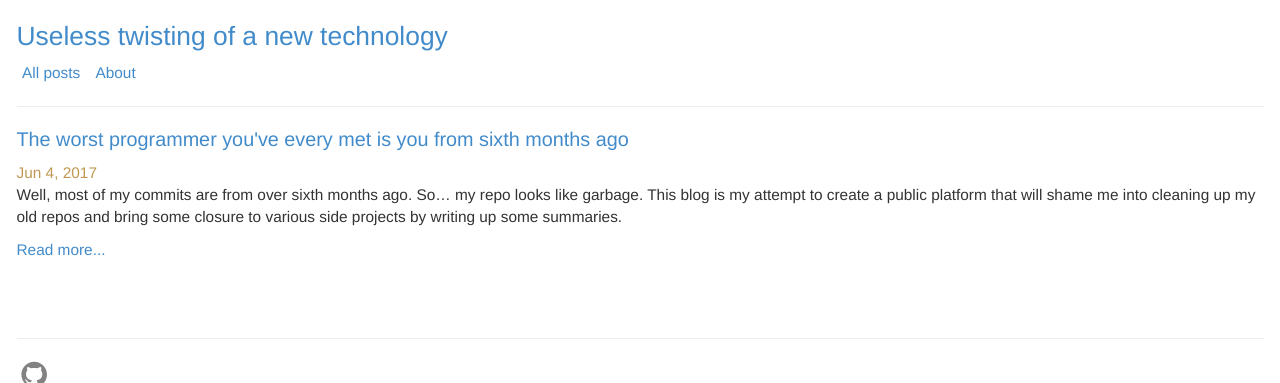
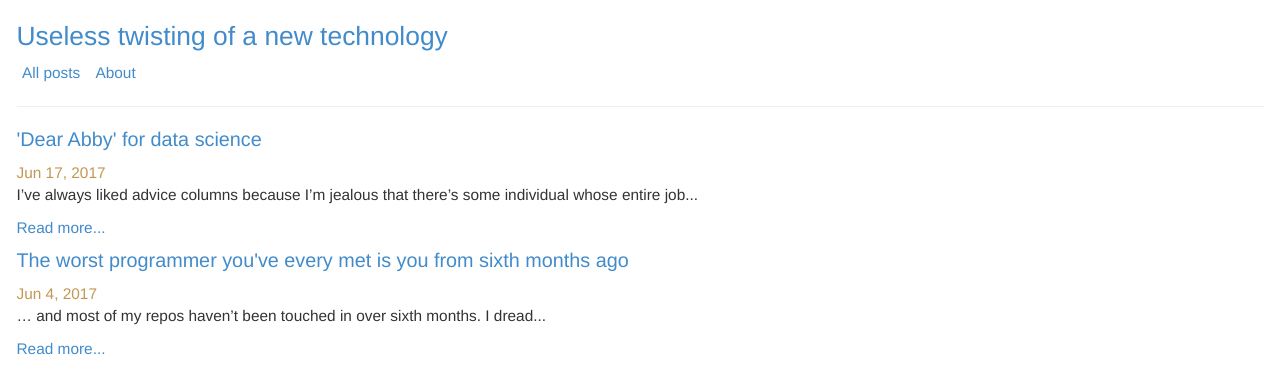
Before and after one commit to bmcmenamin/bmcmenamin.github.io, a Jekyll site: the page built from index.html, in a window 1280 px wide, cut to the strip 0-383 px from the top of the page. Built offline with Jekyll 4.4.1, drawn with Linux system fonts in a browser that asks for light colours.

Commit message:
adding post for Dear Abby dataset

```diff
--- a/_posts/2017-06-04-the-worst-programmer.md
+++ b/_posts/2017-06-04-the-worst-programmer.md
@@ -4,6 +4,6 @@ title: "The worst programmer you've every met is you from sixth months ago"
 author: "Brenton McMenamin"
 ---
 
-Well, most of my commits are from over sixth months ago. So... my repo looks like garbage.
+... and most of my repos haven't been touched in over sixth months.
 
-This blog is my attempt to create a public platform that will shame me into cleaning up my old repos and bring some closure to various side projects by writing up some summaries.
+I dread looking through all these old side-projects I've put together, but this blog is an attempt to create a public platform that will shame me into cleaning them up and bringing  closure to various side projects by writing up some summaries.
--- /dev/null
+++ b/_posts/2017-06-17-dear-abby-dataset.md
@@ -0,0 +1,13 @@
+---
+layout: post
+title: "'Dear Abby' for data science"
+author: "Brenton McMenamin"
+---
+
+I've always liked advice columns because I'm jealous that there's some individual whose entire job description is "be opinionated about other people's problems".
+
+Recently, I've also realized that advice columns are also a potentially great dataset for tinkering with text analysis algorithms. The main draw is that each article is structured in a Question-Answer format that would allow for testing of sequence-to-sequence learning or clustering of questions and answers into topics.
+
+So, I scraped together the daily advice columns written by [Dear Abby](https://en.wikipedia.org/wiki/Dear_Abby) from 1991 to 2017. The dataset (and the scripts used to make it) live [here](https://github.com/bmcmenamin/word2vec_advice/tree/master/scrape_scripts).
+
+Some quick background: _Dear Abby_ is an English-language advice column that was first published is newpapers starting in the 1950's. People write in to get help from Abby, and she publishes your problem along with her advice on what to do. I do not own the content of Dear Abby. All rights reserved to Andrews McMeel Universal.
--- a/index.html
+++ b/index.html
@@ -9,7 +9,7 @@ layout: default
       </h4>
 
       <span class="text-warning">{{ post.date | date: "%b %-d, %Y" }}</span>
-      <p>{{ post.content | strip_html | truncatewords:150}}</p>
+      <p>{{ post.content | strip_html | truncatewords:15}}</p>
       <a href="{{ post.url | prepend: site.baseurl }}">Read more...</a><br>
 </ul>
 {% endfor %}
```
